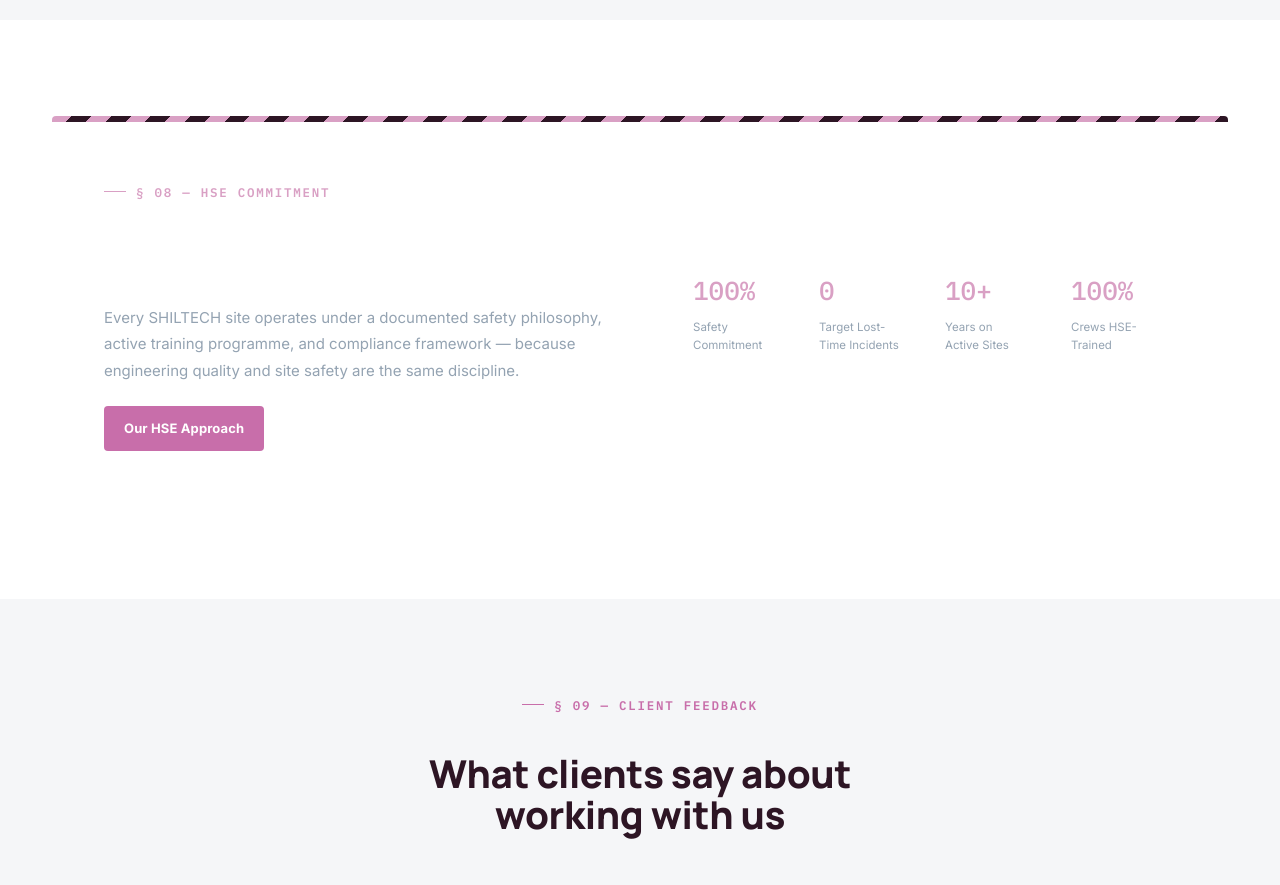
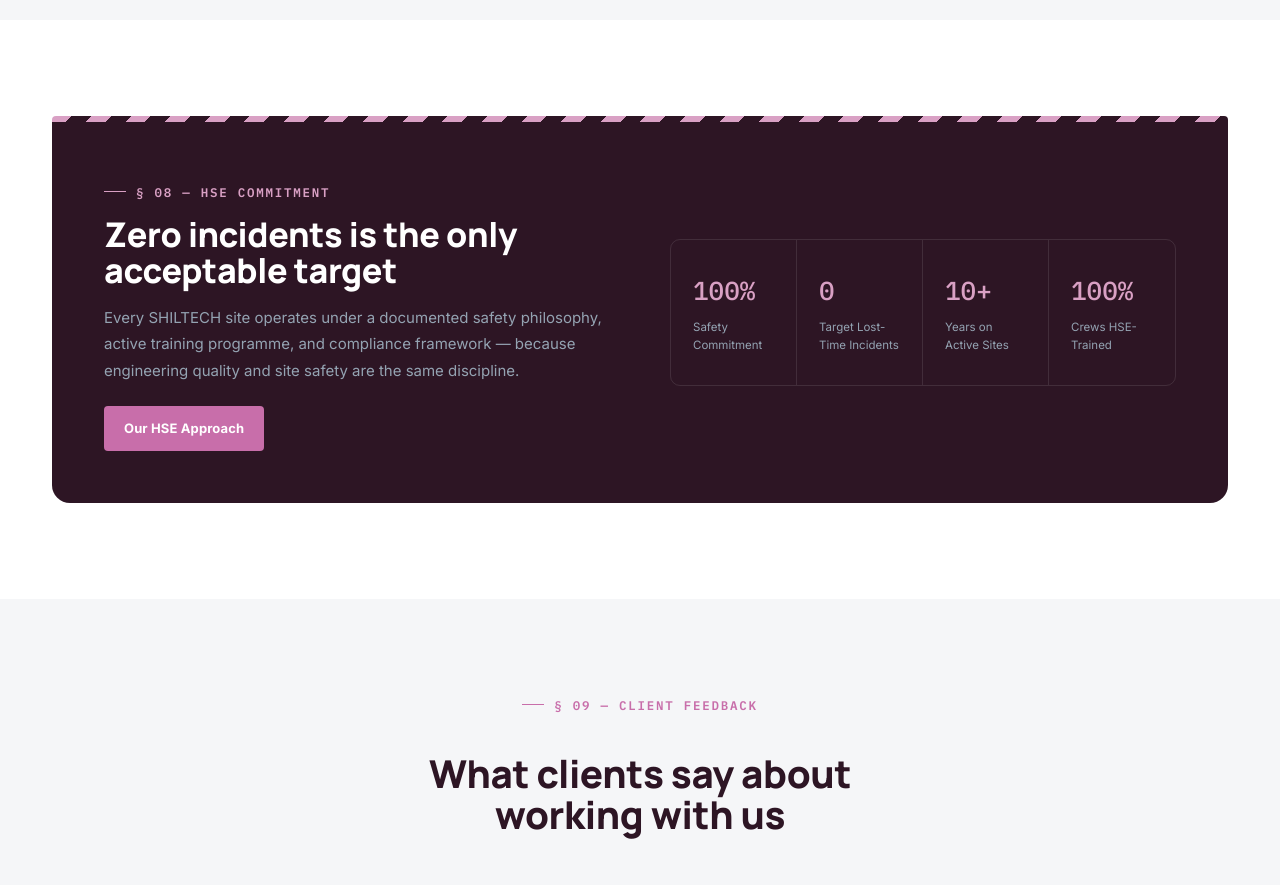
Before and after one commit to Adeleyeshina/shiltech, a plain HTML site: page index.html in a window 1280 px wide. Shown: the part 5220-6105 px from the top of the page. Drawn offline with Linux system fonts and the light colour scheme.

Commit message:
invisible text on homepage fixed

```diff
--- a/index.html
+++ b/index.html
@@ -287,7 +287,7 @@
 <section>
   <div class="container">
     <div class="hazard-rule" style="border-radius:var(--radius-sm) var(--radius-sm) 0 0;"></div>
-    <div class="two-col" style="background:var(--navy-900);border-radius:0 0 var(--radius-lg) var(--radius-lg);padding:52px;color:#fff;">
+    <div class="two-col" style="background:var(--deep-900);border-radius:0 0 var(--radius-lg) var(--radius-lg);padding:52px;color:#fff;">
       <div class="reveal">
         <div class="eyebrow on-dark">§ 08 — HSE COMMITMENT</div>
         <h2 style="margin-top:14px;color:#fff;font-size:clamp(24px,3vw,34px);">Zero incidents is the only acceptable target</h2>
```
